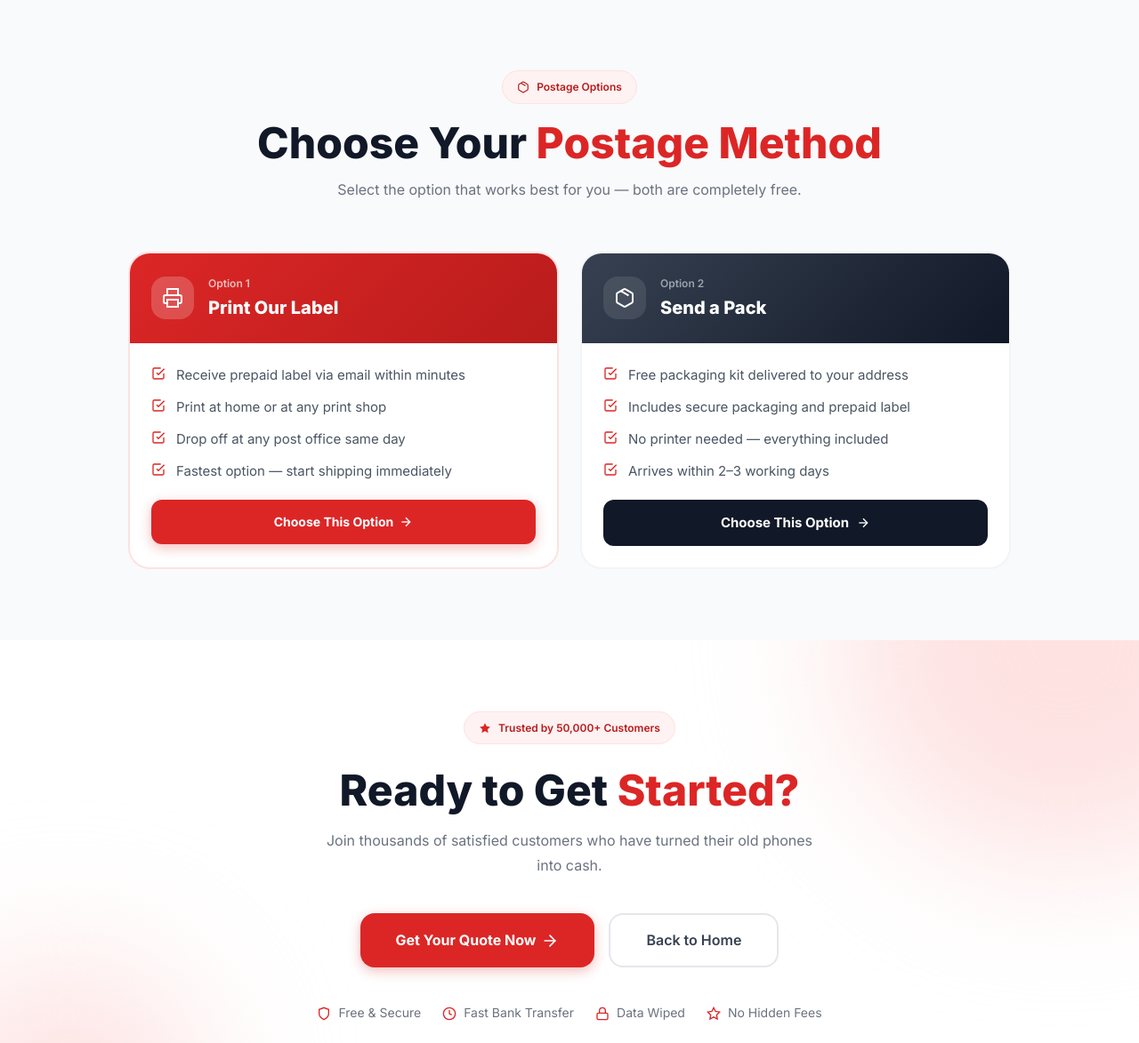
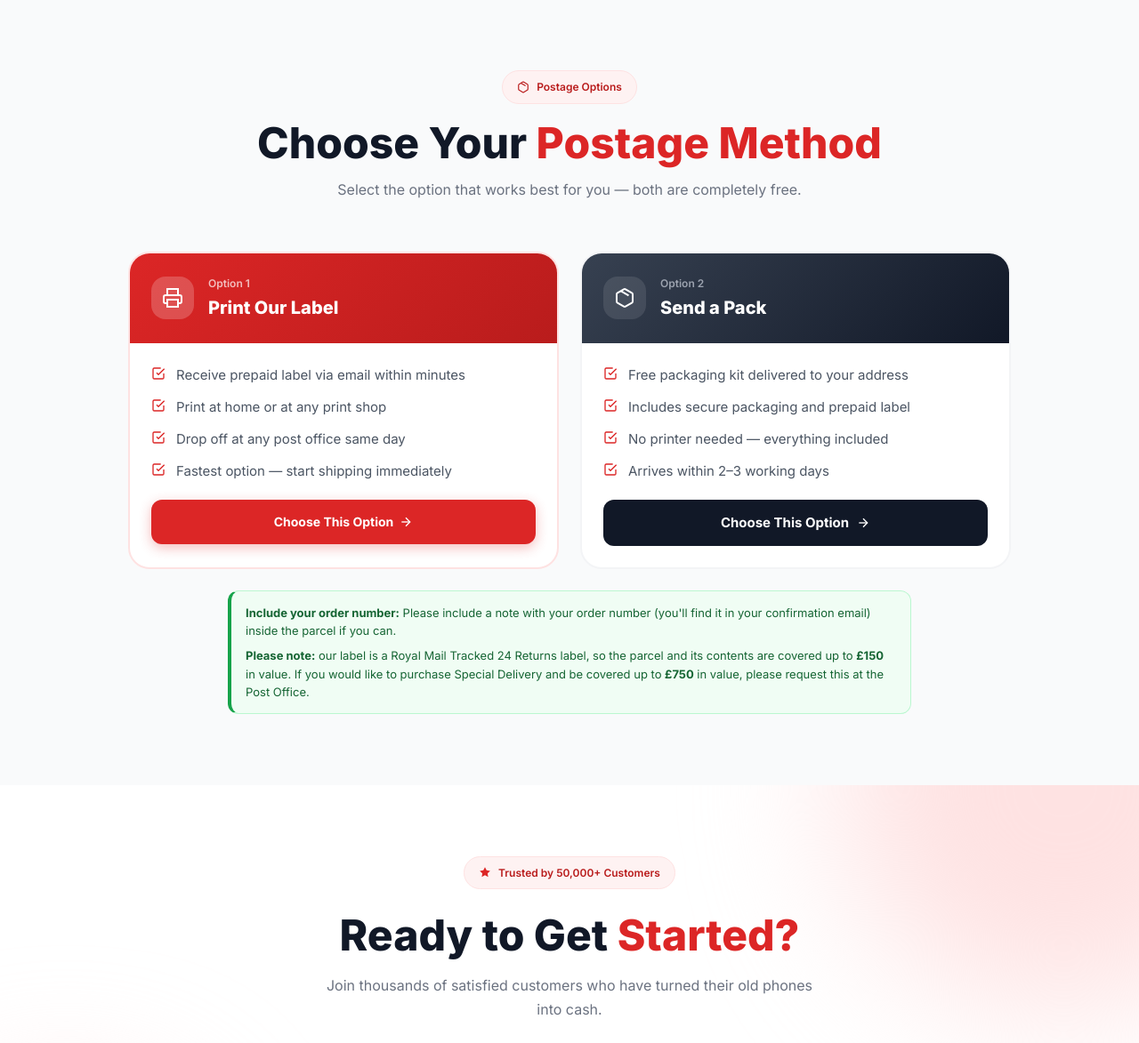
Before and after one commit to recyclemydeviceuk/python-backend-frontend, a FastAPI app: page /how-it-works in a window 1280 px wide. Shown: the part 1718-2891 px from the top of the page at 89% size. Run offline with FastAPI, Linux system fonts and the light colour scheme; parts of the project's set-up code (start-up, migrations or seed data) failed here and were passed over.

Commit message:
Show the order-number and Royal Mail cover notes in every postage section
Customers should know to put a note with their order number in the
parcel, and that our Royal Mail Tracked 24 Returns label covers the parcel
and its contents up to £150, with Special Delivery (up to £750) available
to buy at the Post Office. The order confirmation email already says this;
the website did not.

Add one shared partial, partials/_postage_note.html, and include it in:
- the checkout "Postage Option" step (sell_details), where the order
  number does not exist yet, so it points to the confirmation email;
- the order-success "Postage" box (sell_success), which shows the real
  order number;
- the How It Works "Choose Your Postage Method" section.

Co-Authored-By: Claude Opus 5.5 <noreply@anthropic.com>

```diff
--- a/corefrontend/templates/how-it-works.html
+++ b/corefrontend/templates/how-it-works.html
@@ -105,6 +105,9 @@
         </div>
       </div>
     </div>
+    <div style="max-width:48rem;margin:1.5rem auto 0;">
+      {% include "partials/_postage_note.html" %}
+    </div>
   </div>
 </section>
 
--- /dev/null
+++ b/corefrontend/templates/partials/_postage_note.html
@@ -0,0 +1,9 @@
+{#- Postage notes, shown wherever customers choose or read about postage:
+    the checkout Postage Option step, the order-success Postage box and the
+    How It Works postage section. Same wording as the "Before You Post Your
+    Device" box in the order confirmation email (templates/orderReceived.html),
+    so keep the two in step. Shows the real order number when the page has one. -#}
+<div style="margin-top:.875rem;background:#f0fdf4;border:1px solid #bbf7d0;border-left:4px solid #16a34a;border-radius:.75rem;padding:.875rem 1rem;text-align:left;">
+  <p style="font-size:.8125rem;color:#166534;line-height:1.55;margin:0 0 .5rem 0;"><strong>Include your order number:</strong> Please include a note with your order number{% if order_number %} (<strong>#{{ order_number }}</strong>){% else %} (you'll find it in your confirmation email){% endif %} inside the parcel if you can.</p>
+  <p style="font-size:.8125rem;color:#166534;line-height:1.55;margin:0;"><strong>Please note:</strong> our label is a Royal Mail Tracked 24 Returns label, so the parcel and its contents are covered up to <strong>£150</strong> in value. If you would like to purchase Special Delivery and be covered up to <strong>£750</strong> in value, please request this at the Post Office.</p>
+</div>
--- a/corefrontend/templates/sell_details.html
+++ b/corefrontend/templates/sell_details.html
@@ -230,6 +230,7 @@
           </div>
         </label>
       </div>
+      {% include "partials/_postage_note.html" %}
     </div>
 
     <button type="submit" class="submit-btn">
--- a/corefrontend/templates/sell_success.html
+++ b/corefrontend/templates/sell_success.html
@@ -42,6 +42,7 @@
         </span>
         <span style="font-size:.75rem;color:#16a34a;font-weight:700;background:#f0fdf4;padding:.125rem .5rem;border-radius:9999px;margin-left:auto;">FREE</span>
       </div>
+      {% include "partials/_postage_note.html" %}
     </div>
   </div>
 
```
